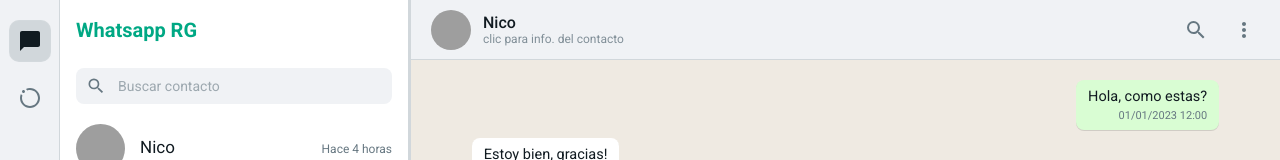
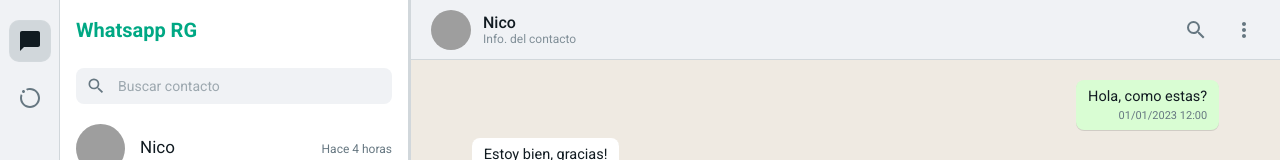
Before and after one commit to rgma1219/whatsapp-rg, a React (Vite) app: page /contact/1 in a window 1280 px wide. Both pictures are taken after typing "Sample" into the empty fields and a click on the button "SIMULAR ESCANEO QR". Shown: the top 160 px of the page. Built offline with nearby package versions, Linux system fonts and the light colour scheme; grey boxes are pictures that could not be loaded.

Commit message:
22. Pequeño cambio por un error en texto debajo de la foto de perfil del contacto

```diff
--- a/src/components/ChatHeader/ChatHeader.jsx
+++ b/src/components/ChatHeader/ChatHeader.jsx
@@ -26,9 +26,7 @@
 
         <div className="chat_header-info">
           <h4 className="chat_header-name">{name}</h4>
-          <span className="chat_header-status">
-            clic para info. del contacto
-          </span>
+          <span className="chat_header-status">Info. del contacto</span>
         </div>
       </button>
 
```
